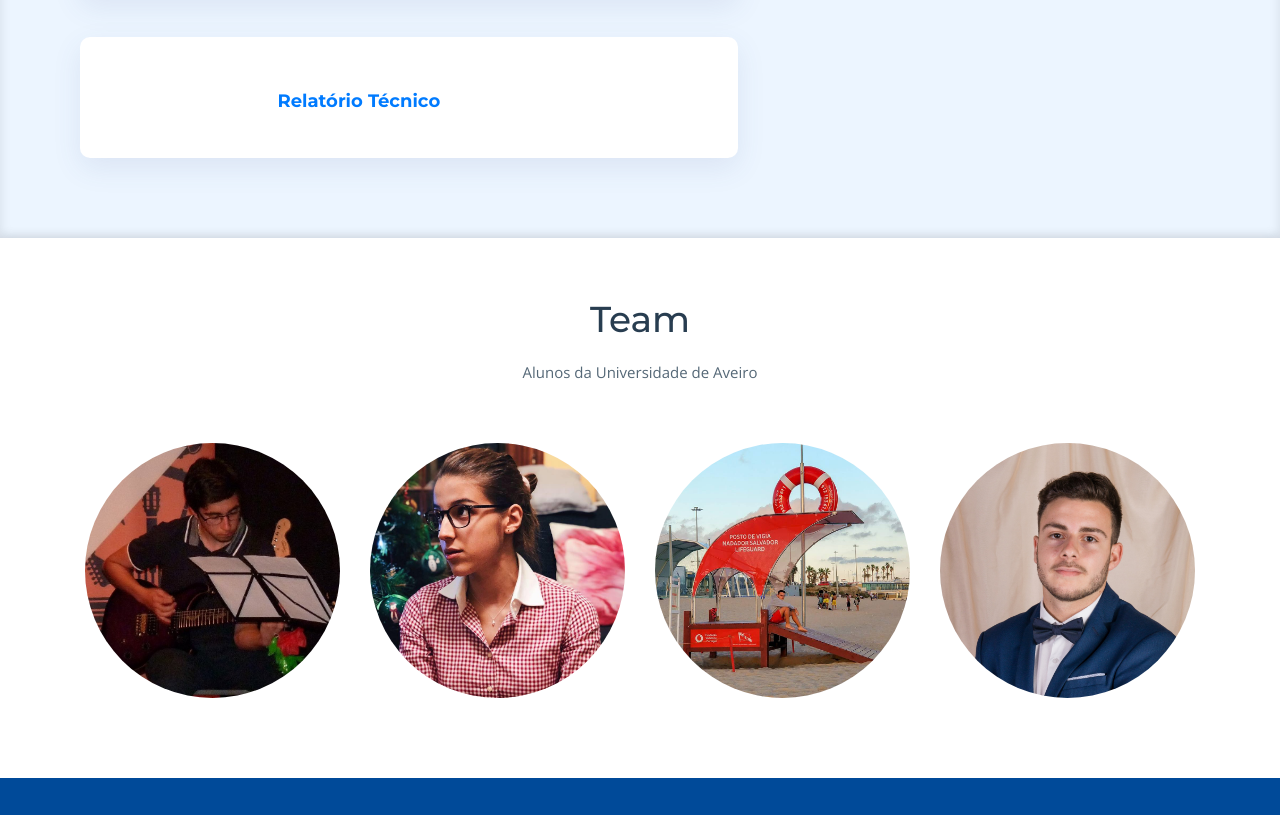
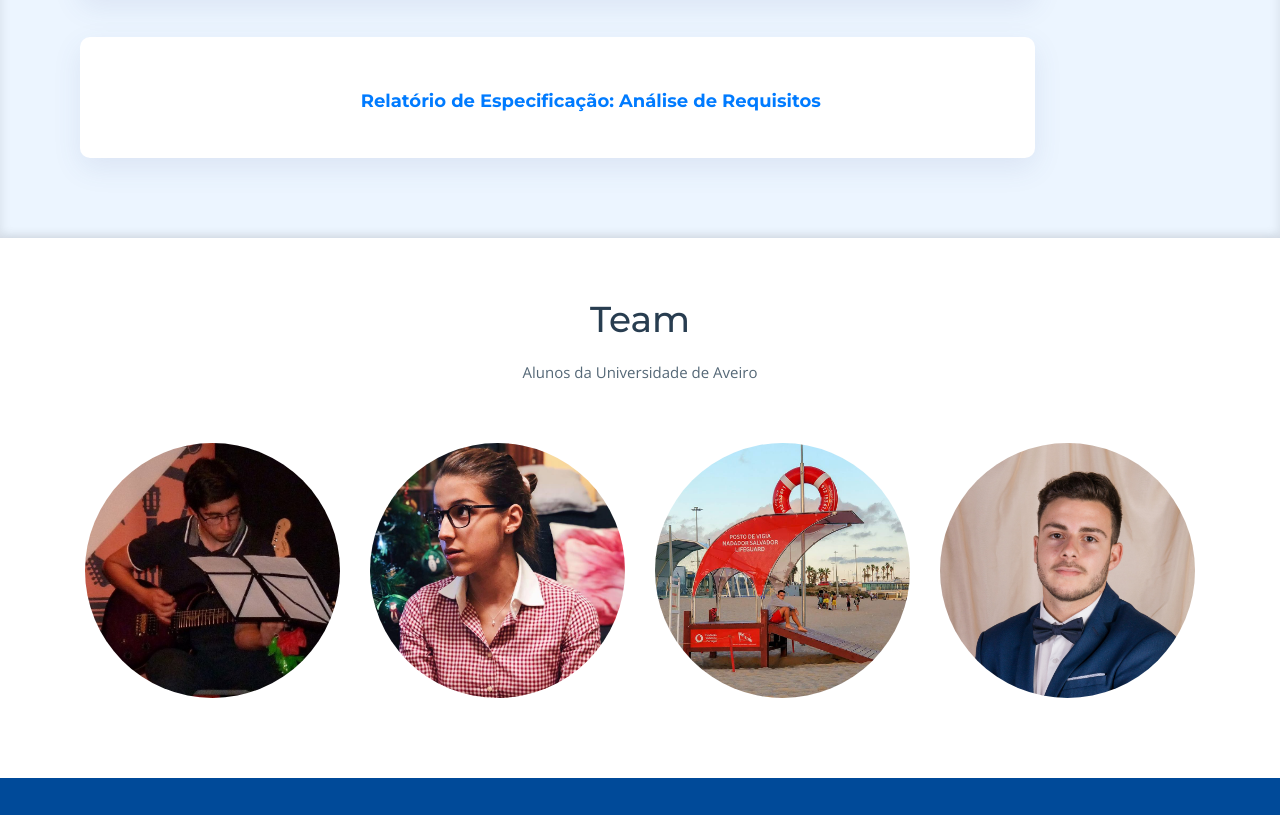
Before and after one commit to botto0/MAS_Cloudfit.github.io, a plain HTML site: page index.html in a window 1280 px wide. Shown: the part 2176-2991 px from the top of the page. Drawn offline with nearby package versions, Linux system fonts and the light colour scheme.

Commit message:
update files 2

```diff
--- a/index.html
+++ b/index.html
@@ -203,7 +203,7 @@
                                 <div>
                                     <a href="files/i2/MAS_E4_I2_AnaliseRequisitos.pdf">
                                         <br>
-                                        <h4 style="margin-left:28%;" class="title">Relatório Técnico</h4>
+                                        <h4 style="margin-left:28%;" class="title">Relatório de Especificação: Análise de Requisitos</h4>
                                 </div>
                                 </a>
                             </div>
```
